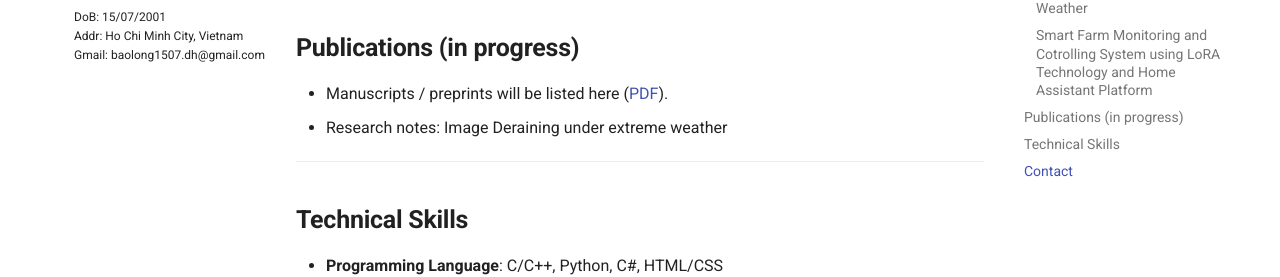
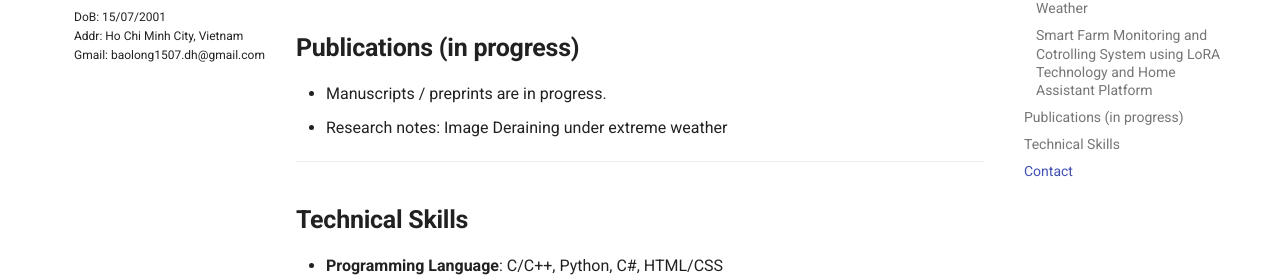
Before and after one commit to baolong1507/baolong1507, an MkDocs documentation site: the page built from docs/index.md, in a window 1280 px wide and 900 px high, scrolled down 1238 px. Shown: the part 280-557 px from the top of the window. Built offline with MkDocs 1.6.1 and Material for MkDocs 9.7.7, drawn with Linux system fonts in a browser that asks for light colours.

Commit message:
mkdocs update

```diff
--- a/docs/index.md
+++ b/docs/index.md
@@ -42,7 +42,7 @@ PostGraduate student in Telecommunications Engineering
 ---
 
 ## **Publications (in progress)**
-- Manuscripts / preprints will be listed here ([PDF](https://example.com/your-preprint.pdf)).
+- Manuscripts / preprints are in progress.
 - Research notes: Image Deraining under extreme weather
 
 ---
```
Also changed, not shown: README.md (line endings or trailing spaces), site/404.html, site/blog/index.html, site/blog/posts/2025-01-01-first-post/index.html, site/index.html, site/misc/index.html, site/publications/index.html, site/search/search_index.json, site/services/index.html, site/sitemap.xml, site/talks/index.html, 1 other file.
